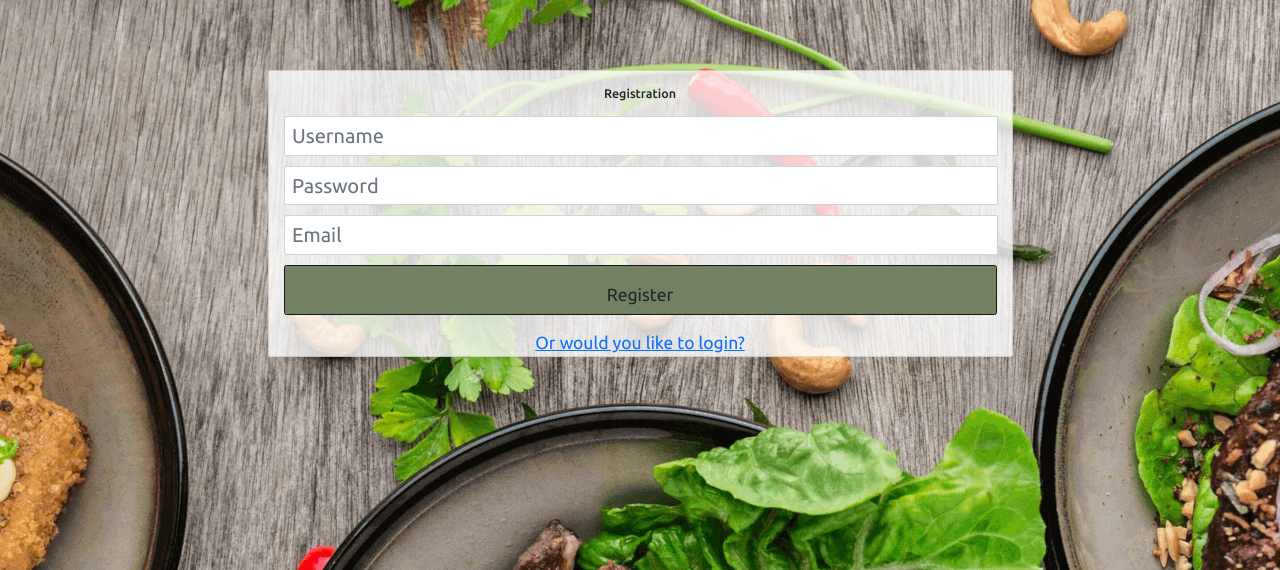
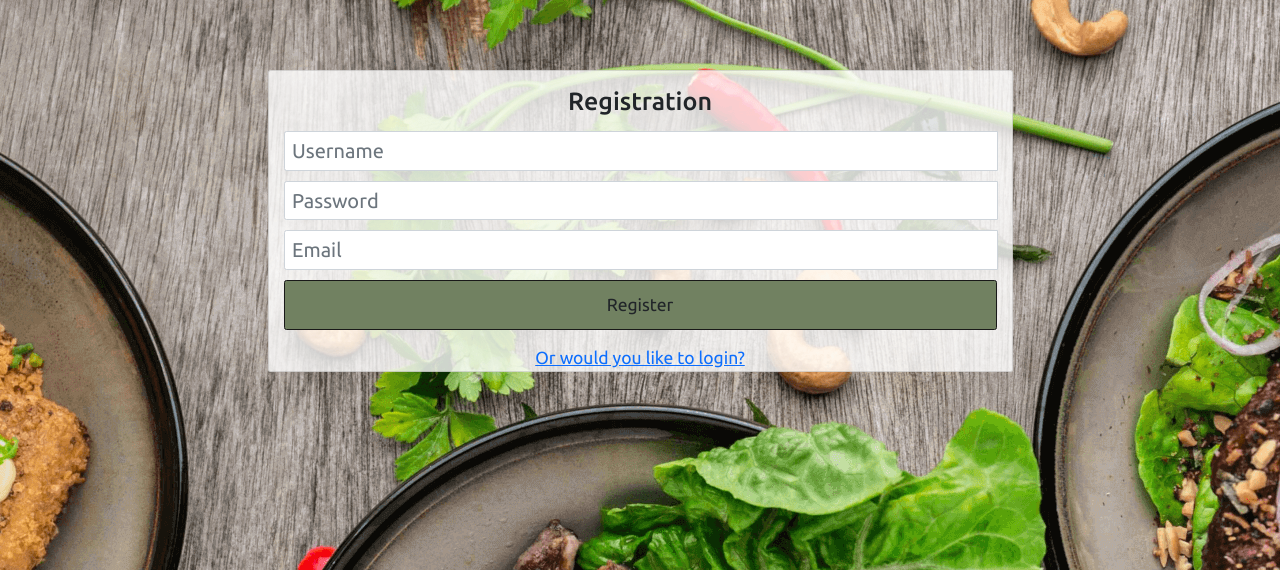
Before and after one commit to Zelhorst92/share-your-recipes, a Flask app: page /register in a window 1280 px wide. Shown: the part 46-616 px from the top of the page. Run offline with Flask 2, Linux system fonts and the light colour scheme; some libraries are stand-ins or nearby versions.

Commit message:
Change fontsize of cardtitle

```diff
--- a/static/css/styles.css
+++ b/static/css/styles.css
@@ -172,6 +172,7 @@ body {
 
 .card-title {
     margin-bottom: 1.5rem;
+    font-size: 2.5rem;
 }
 
 .card-body {
--- a/templates/components/forms/validate.html
+++ b/templates/components/forms/validate.html
@@ -32,9 +32,9 @@
                             aria-label="Email" required>
                         <label for="email"></label>
                     </div>
-                    <button type="submit" class="input-group btn btn-main select-btn">Register</button>
+                    <button type="submit" class="input-group btn btn-main select-btn p-0">Register</button>
                     {% else %}
-                    <button type="submit" class="input-group btn btn-main select-btn">Login</button>
+                    <button type="submit" class="input-group btn btn-main select-btn p-0">Login</button>
                     {% endif %}
                 </div>
             </form>
```
